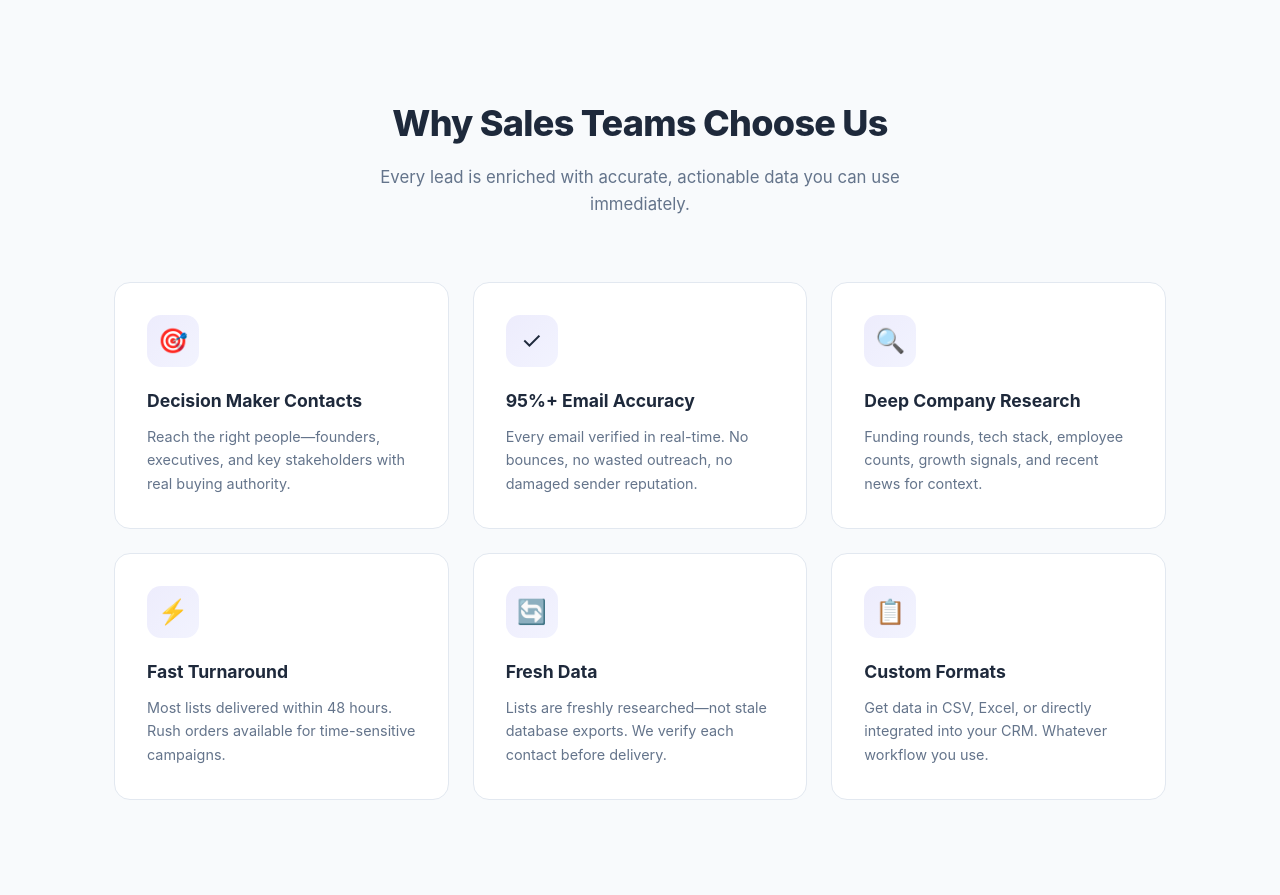
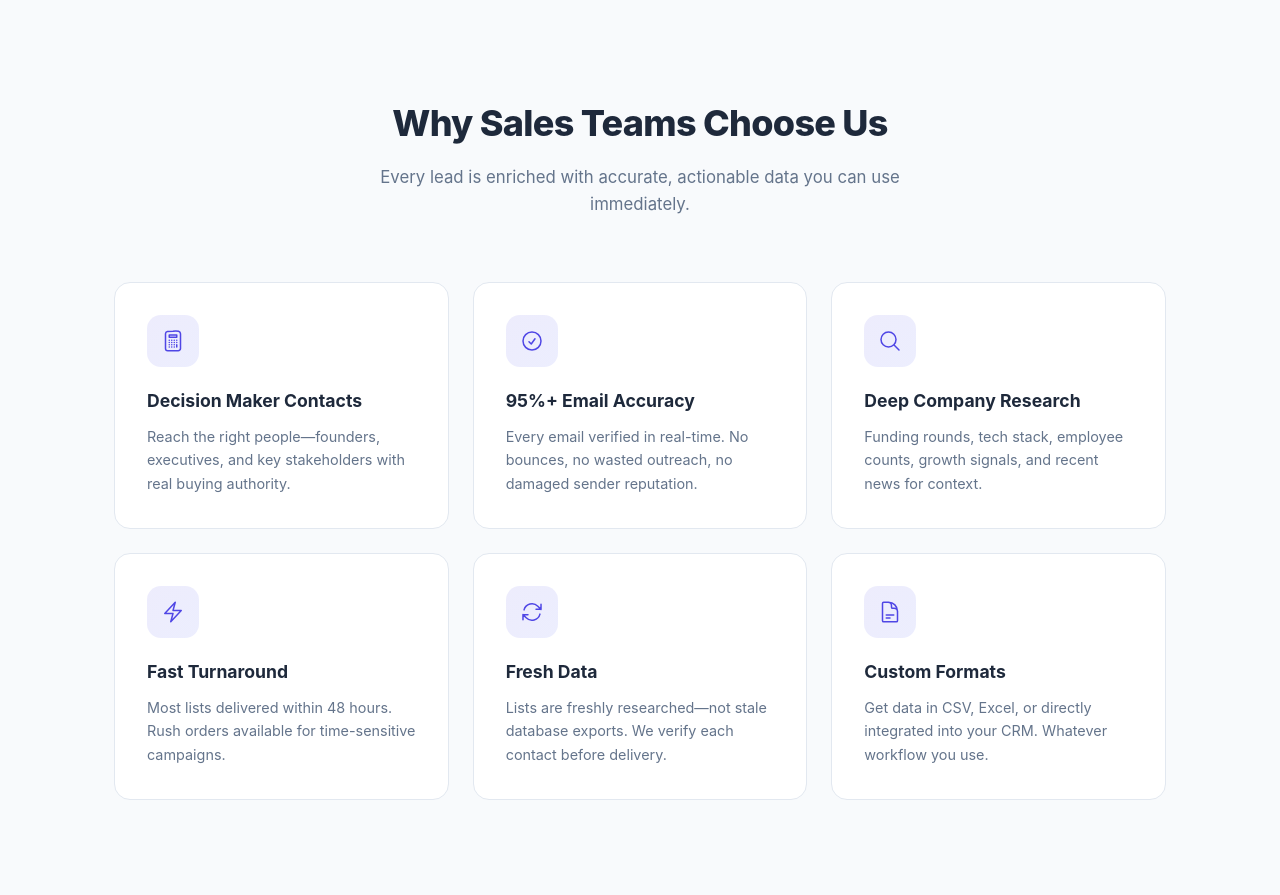
Before and after one commit to Hexy888/TensorMarketData, a FastAPI app: page / in a window 1280 px wide. Shown: the part 1331-2226 px from the top of the page. Run offline with FastAPI, Linux system fonts and the light colour scheme.

Commit message:
Update icons: use professional Heroicons SVG instead of emojis

```diff
--- a/templates/index.html
+++ b/templates/index.html
@@ -221,13 +221,17 @@
     .feature-icon {
       width: 52px;
       height: 52px;
-      background: linear-gradient(135deg, rgba(79,70,229,0.1), rgba(129,140,248,0.1));
+      background: linear-gradient(135deg, rgba(79,70,229,0.1), rgba(129,140,248,0.15));
       border-radius: 14px;
       display: flex;
       align-items: center;
       justify-content: center;
-      font-size: 1.5rem;
       margin-bottom: 1.25rem;
+    }
+    .feature-icon svg {
+      width: 24px;
+      height: 24px;
+      color: var(--primary);
     }
     .feature-card h3 { color: var(--text); margin-bottom: 0.6rem; font-size: 1.1rem; font-weight: 700; }
     .feature-card p { color: var(--text-muted); font-size: 0.9rem; line-height: 1.65; }
@@ -435,32 +439,56 @@
 
       <div class="features-grid">
         <div class="feature-card">
-          <div class="feature-icon">🎯</div>
+          <div class="feature-icon">
+            <svg xmlns="http://www.w3.org/2000/svg" fill="none" viewBox="0 0 24 24" stroke-width="1.5" stroke="currentColor">
+              <path stroke-linecap="round" stroke-linejoin="round" d="M15.75 15.75V18m-7.5-6.75h.008v.008H8.25v-.008zm0 2.25h.008v.008H8.25V13.5zm0 2.25h.008v.008H8.25v-.008zm0 2.25h.008v.008H8.25V18zm2.498-6.75h.007v.008h-.007v-.008zm0 2.25h.007v.008h-.007V13.5zm0 2.25h.007v.008h-.007v-.008zm0 2.25h.007v.008h-.007V18zm2.504-6.75h.008v.008h-.008v-.008zm0 2.25h.008v.008h-.008V13.5zm0 2.25h.008v.008h-.008v-.008zm0 2.25h.008v.008h-.008V18zm2.498-6.75h.008v.008h-.008v-.008zm0 2.25h.008v.008h-.008V13.5zM8.25 6h7.5v2.25h-7.5V6zM12 2.25c-1.892 0-3.758.11-5.593.322C5.307 2.7 4.5 3.65 4.5 4.757V19.5a2.25 2.25 0 002.25 2.25h10.5a2.25 2.25 0 002.25-2.25V4.757c0-1.108-.806-2.057-1.907-2.435A13.5 13.5 0 0012 2.25z" />
+            </svg>
+          </div>
           <h3>Decision Maker Contacts</h3>
           <p>Reach the right people—founders, executives, and key stakeholders with real buying authority.</p>
         </div>
         <div class="feature-card">
-          <div class="feature-icon">✓</div>
+          <div class="feature-icon">
+            <svg xmlns="http://www.w3.org/2000/svg" fill="none" viewBox="0 0 24 24" stroke-width="1.5" stroke="currentColor">
+              <path stroke-linecap="round" stroke-linejoin="round" d="M9 12.75L11.25 15 15 9.75M21 12a9 9 0 11-18 0 9 9 0 0118 0z" />
+            </svg>
+          </div>
           <h3>95%+ Email Accuracy</h3>
           <p>Every email verified in real-time. No bounces, no wasted outreach, no damaged sender reputation.</p>
         </div>
         <div class="feature-card">
-          <div class="feature-icon">🔍</div>
+          <div class="feature-icon">
+            <svg xmlns="http://www.w3.org/2000/svg" fill="none" viewBox="0 0 24 24" stroke-width="1.5" stroke="currentColor">
+              <path stroke-linecap="round" stroke-linejoin="round" d="M21 21l-5.197-5.197m0 0A7.5 7.5 0 105.196 5.196a7.5 7.5 0 0010.607 10.607z" />
+            </svg>
+          </div>
           <h3>Deep Company Research</h3>
           <p>Funding rounds, tech stack, employee counts, growth signals, and recent news for context.</p>
         </div>
         <div class="feature-card">
-          <div class="feature-icon">⚡</div>
+          <div class="feature-icon">
+            <svg xmlns="http://www.w3.org/2000/svg" fill="none" viewBox="0 0 24 24" stroke-width="1.5" stroke="currentColor">
+              <path stroke-linecap="round" stroke-linejoin="round" d="M3.75 13.5l10.5-11.25L12 10.5h8.25L9.75 21.75 12 13.5H3.75z" />
+            </svg>
+          </div>
           <h3>Fast Turnaround</h3>
           <p>Most lists delivered within 48 hours. Rush orders available for time-sensitive campaigns.</p>
         </div>
         <div class="feature-card">
-          <div class="feature-icon">🔄</div>
+          <div class="feature-icon">
+            <svg xmlns="http://www.w3.org/2000/svg" fill="none" viewBox="0 0 24 24" stroke-width="1.5" stroke="currentColor">
+              <path stroke-linecap="round" stroke-linejoin="round" d="M16.023 9.348h4.992v-.001M2.985 19.644v-4.992m0 0h4.992m-4.993 0l3.181 3.183a8.25 8.25 0 0013.803-3.7M4.031 9.865a8.25 8.25 0 0113.803-3.7l3.181 3.182m0-4.991v4.99" />
+            </svg>
+          </div>
           <h3>Fresh Data</h3>
           <p>Lists are freshly researched—not stale database exports. We verify each contact before delivery.</p>
         </div>
         <div class="feature-card">
-          <div class="feature-icon">📋</div>
+          <div class="feature-icon">
+            <svg xmlns="http://www.w3.org/2000/svg" fill="none" viewBox="0 0 24 24" stroke-width="1.5" stroke="currentColor">
+              <path stroke-linecap="round" stroke-linejoin="round" d="M19.5 14.25v-2.625a3.375 3.375 0 00-3.375-3.375h-1.5A1.125 1.125 0 0113.5 7.125v-1.5a3.375 3.375 0 00-3.375-3.375H8.25m0 12.75h7.5m-7.5 3H12M10.5 2.25H5.625c-.621 0-1.125.504-1.125 1.125v17.25c0 .621.504 1.125 1.125 1.125h12.75c.621 0 1.125-.504 1.125-1.125V11.25a9 9 0 00-9-9z" />
+            </svg>
+          </div>
           <h3>Custom Formats</h3>
           <p>Get data in CSV, Excel, or directly integrated into your CRM. Whatever workflow you use.</p>
         </div>
```
